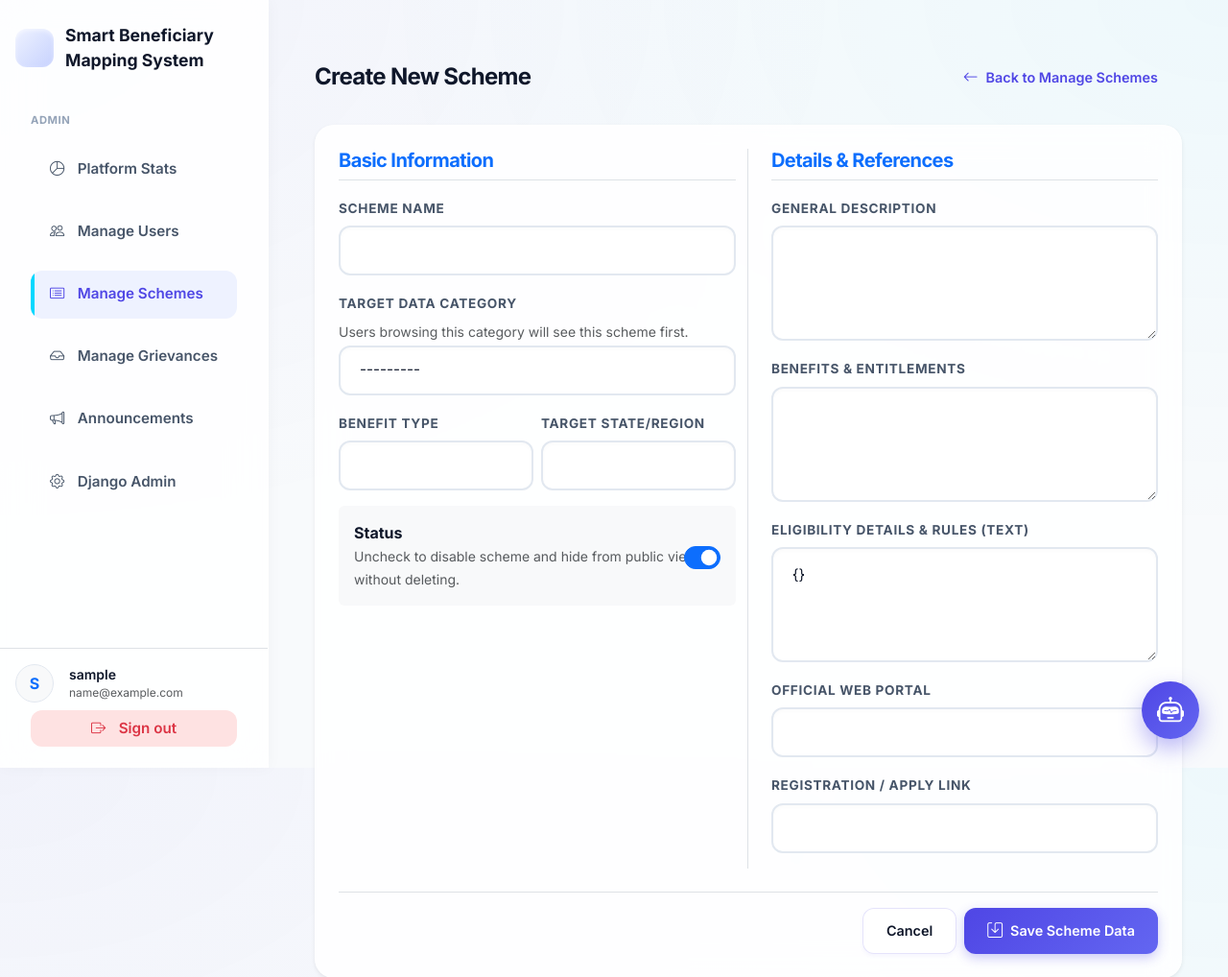
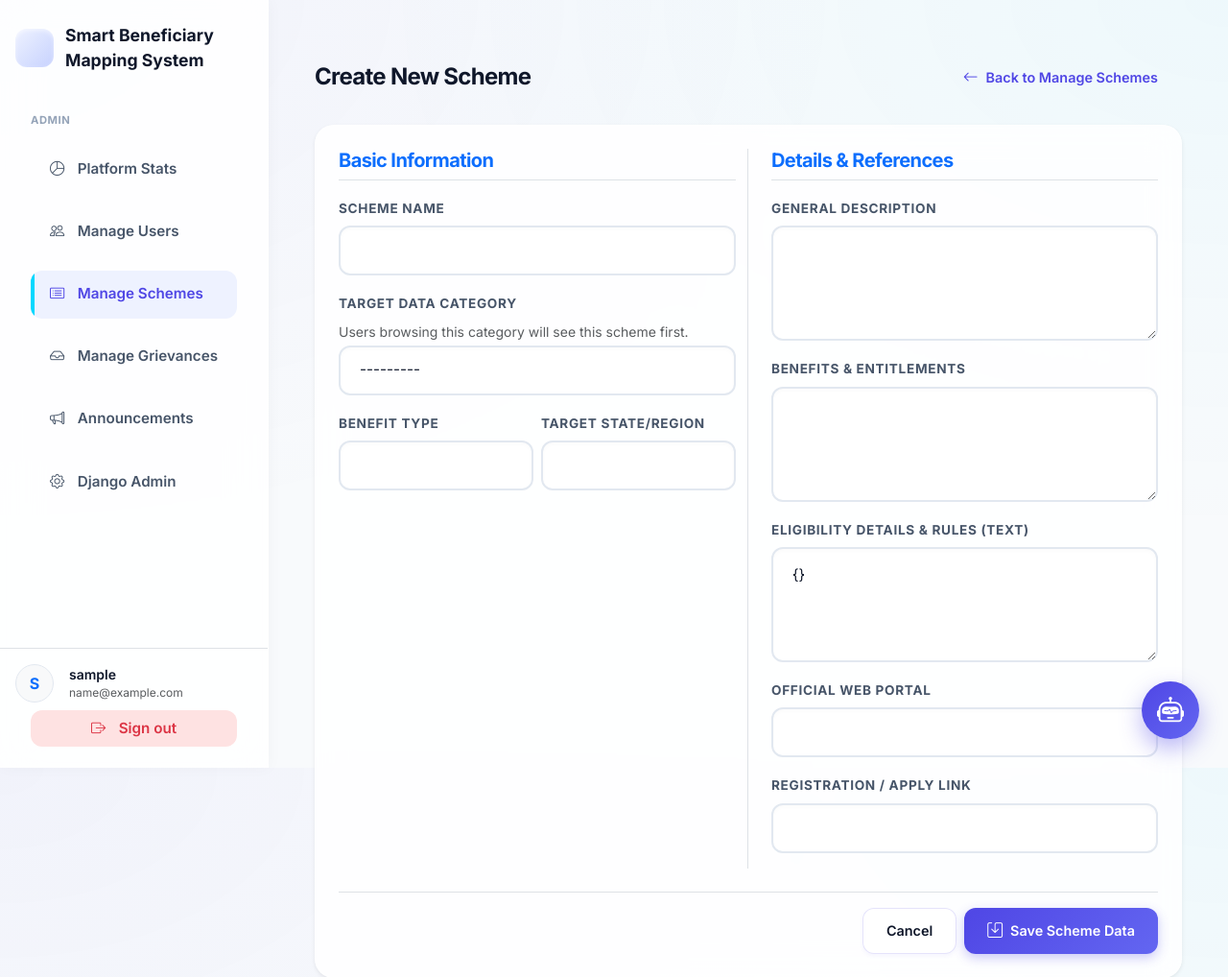
Before and after one commit to vip-sk07/Smart-Beneficiary-Mapping-System, a Django app: page /platform-admin/schemes/create/ in a window 1280 px wide. Shown: the top 1018 px of the page at 96% size. Run offline with Django 5.2, Linux system fonts and the light colour scheme; the visitor is signed in with stand-in values (Sample User, id 1); data that the repository does not hold is empty; parts of the project's set-up code (start-up, migrations or seed data) failed here and were passed over.

Commit message:
Fix dashboard 500: remove Scheme.is_active from model+form, mark Announcement as managed=False

```diff
--- a/core/forms.py
+++ b/core/forms.py
@@ -159,7 +159,7 @@ class EditProfileForm(forms.ModelForm):
 class SchemeForm(forms.ModelForm):
     class Meta:
         model = Scheme
-        fields = ['scheme_name', 'description', 'target_category', 'eligibility_rules', 'benefits', 'official_link', 'registration_link', 'benefit_type', 'state', 'is_active']
+        fields = ['scheme_name', 'description', 'target_category', 'eligibility_rules', 'benefits', 'official_link', 'registration_link', 'benefit_type', 'state']
         widgets = {
             'scheme_name': forms.TextInput(attrs={'class': 'form-control'}),
             'description': forms.Textarea(attrs={'class': 'form-control', 'rows': 4}),
@@ -170,5 +170,4 @@ class SchemeForm(forms.ModelForm):
             'registration_link': forms.URLInput(attrs={'class': 'form-control'}),
             'benefit_type': forms.TextInput(attrs={'class': 'form-control'}),
             'state': forms.TextInput(attrs={'class': 'form-control'}),
-            'is_active': forms.CheckboxInput(attrs={'class': 'form-check-input'})
         }
--- a/core/models.py
+++ b/core/models.py
@@ -62,7 +62,8 @@ class Scheme(models.Model):
     registration_link = models.URLField(max_length=500, blank=True, null=True)
     benefit_type = models.CharField(max_length=100, blank=True, null=True)
     state = models.CharField(max_length=100, blank=True, null=True)
-    is_active = models.BooleanField(default=True)
+    # is_active removed: column does not exist in Railway MySQL
+    # Will be re-added after DB migration is fixed
 
     class Meta:
         managed = False
@@ -78,6 +79,7 @@ class Announcement(models.Model):
     created_at = models.DateTimeField(auto_now_add=True)
 
     class Meta:
+        managed = False   # Table created by run_setup.py, not by Django migrations
         db_table = 'Announcements'
 
     def __str__(self):
--- a/templates/scheme_form.html
+++ b/templates/scheme_form.html
@@ -33,13 +33,7 @@
                         {{ form.state }}
                     </div>
                 </div>
-                <div class="form-check form-switch mb-4 bg-light p-3 rounded d-flex align-items-center gap-3">
-                    <div style="flex-grow: 1;">
-                        <span class="fw-bold d-block">Status</span>
-                        <small class="text-muted">Uncheck to disable scheme and hide from public view without deleting.</small>
-                    </div>
-                    {{ form.is_active }}
-                </div>
+
             </div>
 
             <div class="col-12 col-md-6 ps-md-4">
```
Also changed, not shown: templates/scheme_manager.html (+0 -7 lines).
